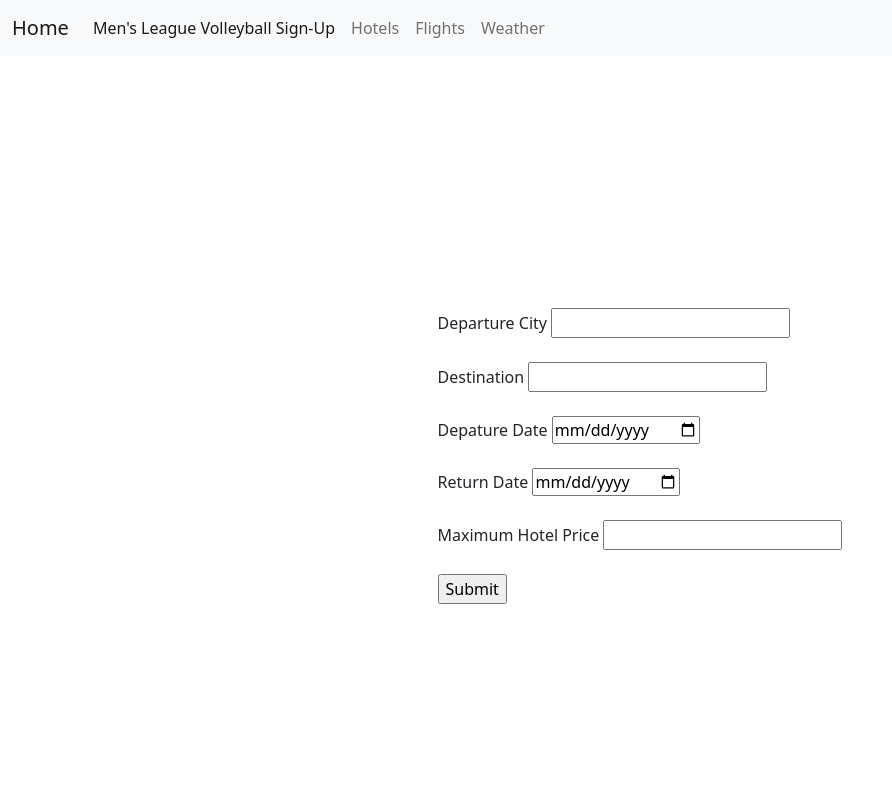
After one commit to ryanrrogers/travel-app, a PHP site: page /new-search.php in a window 1280 px wide. The commit adds this page. Shown: the top 787 px of the page, without its empty margins (0-892 px from the left). Run offline with PHP 8.4, Linux system fonts and the light colour scheme.

Commit message:
Add new-search
Made file for the home screen/ search. Takes form data to insert into db. Will need implementation of primkey.

```diff
--- a/views/HomeForm.php
+++ b/views/HomeForm.php
@@ -1,9 +1,3 @@
-<?php
-require 'header.php';
-require 'connection.php'
-?>
-
-
 <style>
     .centered-card{
         display: flex;
@@ -33,7 +27,3 @@ require 'connection.php'
 
     </form>
 </div>
-
-<?php
-require 'footer.php';
-?>
--- /dev/null
+++ b/views/new-search.php
@@ -0,0 +1,39 @@
+<?php
+require 'header.php';
+require 'connection.php';
+
+$departure_date = '';
+$departure_city = '';
+$return_date = '';
+$destination_city = '';
+$max_hotel_price = '';
+
+if($_SERVER["REQUEST_METHOD"] == "POST")
+{
+    $departure_city = $_POST['departure_city'];
+    $destination_city = $_POST['destination_city'];
+    $departure_date = $_POST['departure_date'];
+    $return_date = $_POST['return_date'];
+    $max_hotel_price = $_POST['max_price'];
+
+    $conn = getDB();
+    $sql = "INSERT INTO sql5476262.TempPerms (departureCity, arrivalCity, leaveDate, arrivalDate, maxPrice)
+            VALUES (?, ?, ?, ?, ?)";
+
+    $stmt = mysqli_prepare($conn, $sql);
+
+    if($stmt === false)
+    {
+        echo mysqli_error($conn);
+    }
+
+    else
+    {
+        mysqli_stmt_bind_param($stmt, $departure_city, $destination_city, $departure_date, $return_date, $max_hotel_price);
+
+    }
+}
+
+require 'HomeForm.php';
+require 'footer.php';
+?>
```
